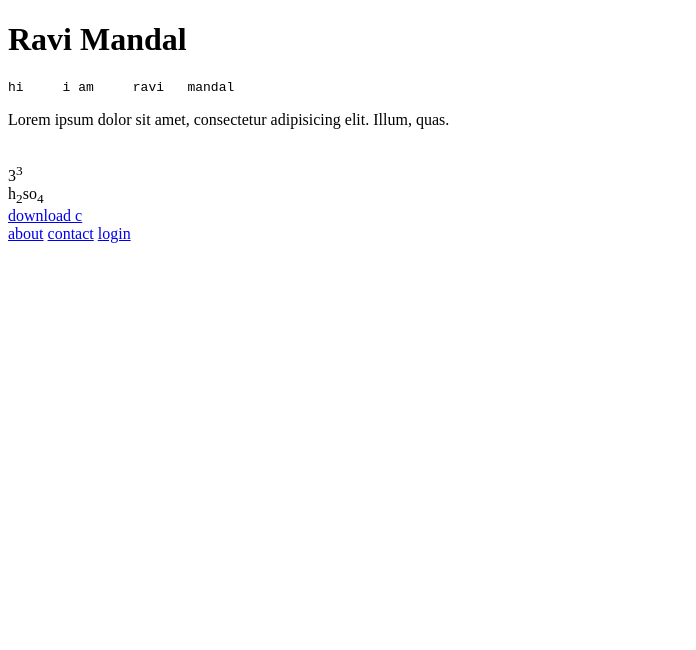
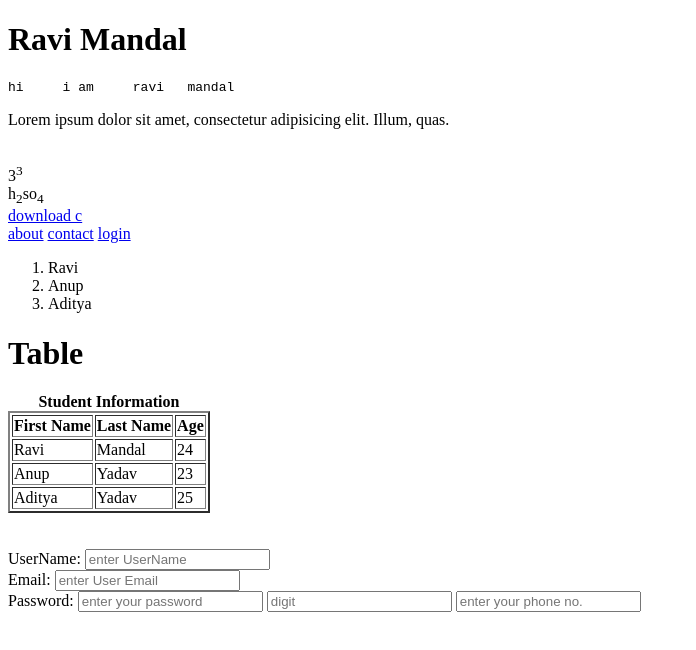
Before and after one commit to 2820007/HTML-BASIC, a plain HTML site: page index.html in a window 1280 px wide. Shown: the whole page, without its empty margins (0-696 px from the left). Drawn offline with Linux system fonts and the light colour scheme.

Commit message:
form and table completed

```diff
--- a/index.html
+++ b/index.html
@@ -38,6 +38,70 @@
  <a href="contactus.html">contact</a>
  <a href="login.html">login</a>
 
+ <!-- List -->
+
+ <ol>
+    <li>Ravi</li>
+    <li>Anup</li>
+    <li>Aditya</li>
+ </ol>
+
+
+ <!-- Table  -->
+  <h1>Table </h1>
+  <table border="2">
+    <caption><b>Student Information</b></caption>
+
+        <head>
+            <tr>
+            <th>First Name</th>
+            <th>Last Name</th>
+            <th>Age</th>
+        </tr>
+        </head>
+        <tbody>
+            <tr>
+            <td>Ravi</td>
+            <td>Mandal</td>
+            <td>24</td>
+        </tr>
+         <tr>
+            <td>Anup</td>
+            <td>Yadav</td>
+            <td>23</td>
+        </tr>
+         <tr>
+            <td>Aditya</td>
+            <td>Yadav</td>
+            <td>25</td>
+        </tr>
+        </tbody>
+
+  </table>
+ <br>
+ <br>
+
+  <!-- Form -->
+
+
+  <form>
+    <label for="name">UserName:</label>
+    <input type="text" id="name" name="UserName" placeholder="enter UserName"/>
+    <br>
+    <label for="email">Email:</label>
+    <input type="email" id="email"  name="email"  placeholder="enter User Email">
+     <br>
+    <label for="pass">Password:</label>
+    <input type="password" name="password" id="pass" placeholder="enter your password"/>
+
+
+    <input type="number" name="number" id="" placeholder="digit">
+     <input type="tel" name="phone" id="" placeholder="enter your phone no.">
+
+  </form>
+
+
+
 
 </body>
 </html>
```
